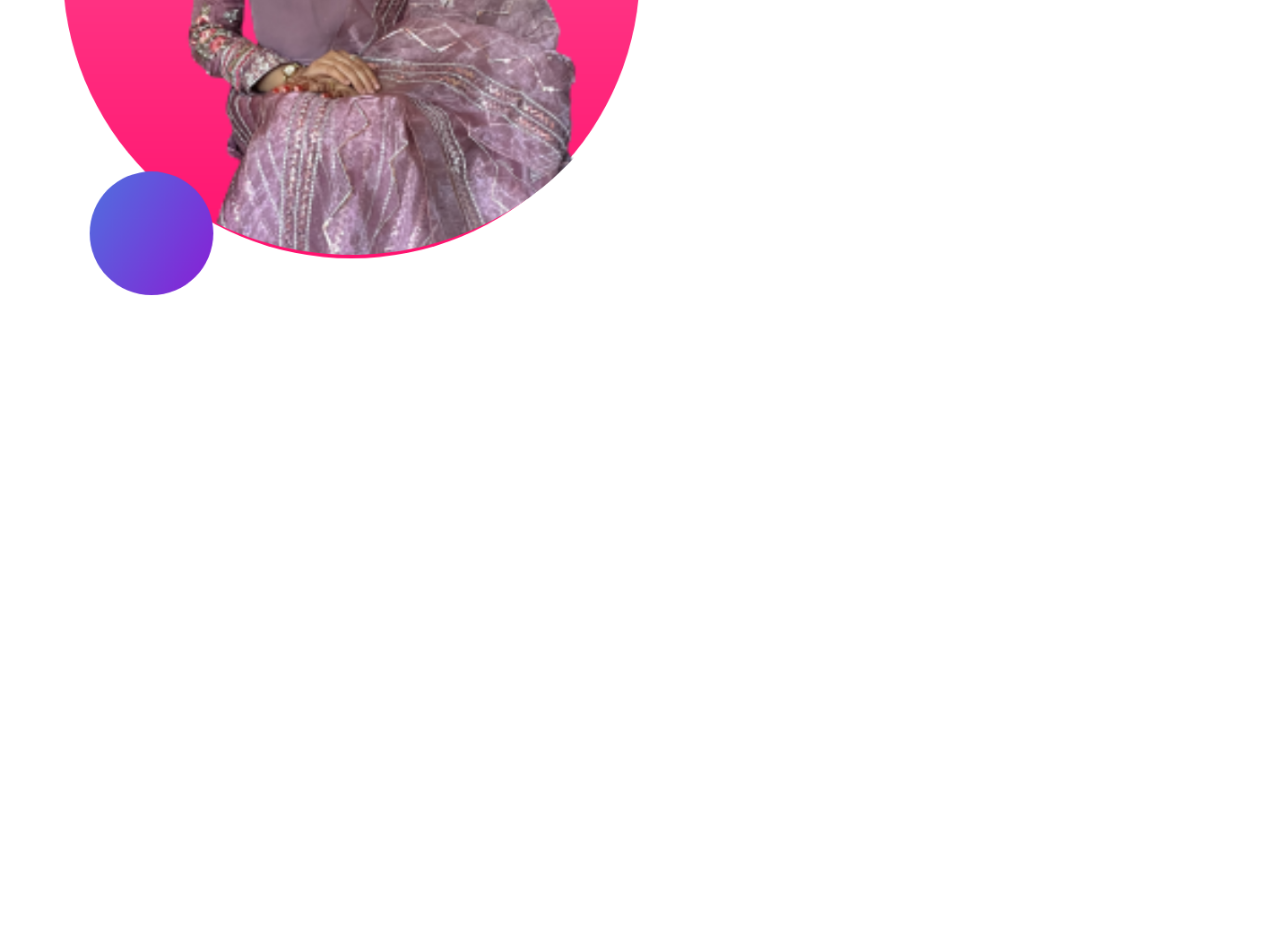
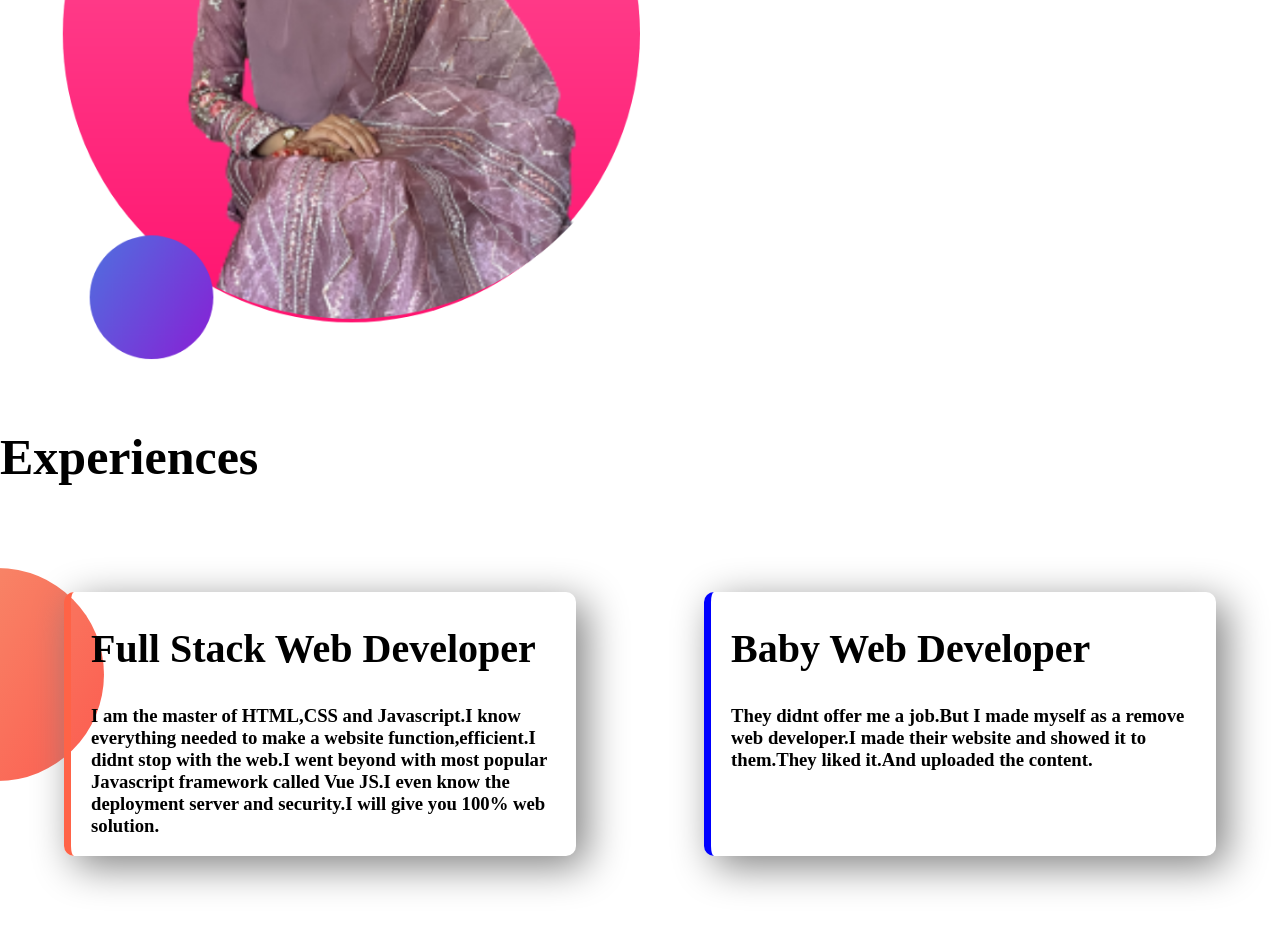
Before and after one commit to saminasiza/developer-portfollio, a plain HTML site: page index.html in a window 1280 px wide. Shown: the part 958-1888 px from the top of the page. Before the commit the page ends 1258 px from the top, so only its background shows below. Drawn offline with Linux system fonts and the light colour scheme.

Commit message:
experiences added

```diff
--- a/index.html
+++ b/index.html
@@ -14,7 +14,7 @@
 </head>
 
 <body>
-    <section class="top-banner">
+    <section class="top-banner flexible-container ">
         <div class="half-width">
             <h1>Welcome To</h1>
             <h1><span class="red-color">Samina Siza</span> World</h1>
@@ -26,7 +26,7 @@
             <img src="my-bg.png" alt="">
         </div>
     </section>
-    <section class="dream big">
+    <section class="dream big flexible-container ">
         <div class="half-width">
             <img src="my-bg2.png" alt="">
         </div>
@@ -37,6 +37,26 @@
             <a class="link-button" href="">DOWNLOAD RESUME</a>
         </div>
     </section>
+    <section class="experience-area">
+        <h1>Experiences</h1>
+        <div class="flexible-container">
+            <div id="Full-Stack-Developer" class="experience-item">
+                <h2>Full Stack Web Developer</h2>
+                <h3>I am the master of HTML,CSS and Javascript.I know everything needed to make a website
+                    function,efficient.I didnt stop with the web.I went beyond with most popular Javascript framework
+                    called Vue JS.I even know the deployment server and security.I will give you 100% web solution.
+                </h3>
+            </div>
+            <div id="Baby-Web-Developer" class="experience-item">
+                <h2>Baby Web Developer</h2>
+                <h3>They didnt offer me a job.But I made myself as a remove web developer.I made their website and
+                    showed it to them.They liked it.And uploaded the content.</h3>
+
+            </div>
+
+        </div>
+
+    </section>
 
 
 </body>
--- a/style.css
+++ b/style.css
@@ -7,13 +7,21 @@ h1 {
     font-size: 50px;
 }
 
+h2 {
+    font-size: 40px;
+}
+
 .red-color {
     color: rgb(155, 7, 7);
 }
 
-section {
+.flexible-container {
     display: flex;
+    margin-bottom: 5%;
+
 }
+
+
 
 .half-width {
     width: 50%;
@@ -44,3 +52,27 @@ section {
     background-repeat: no-repeat;
     background-position: right;
 }
+
+.experience-area {
+    background-image: url(images/exp-bg.png);
+    background-repeat: no-repeat;
+    background-position: left;
+}
+
+.experience-item {
+    width: 40%;
+    margin: 5%;
+    margin-right: 5%;
+    padding-left: 20px;
+    border-radius: 10px;
+    box-shadow: 10px 10px 40px gray;
+
+}
+
+#Full-Stack-Developer {
+    border-left: 7px solid tomato;
+}
+
+#Baby-Web-Developer {
+    border-left: 7px solid blue;
+}
```
